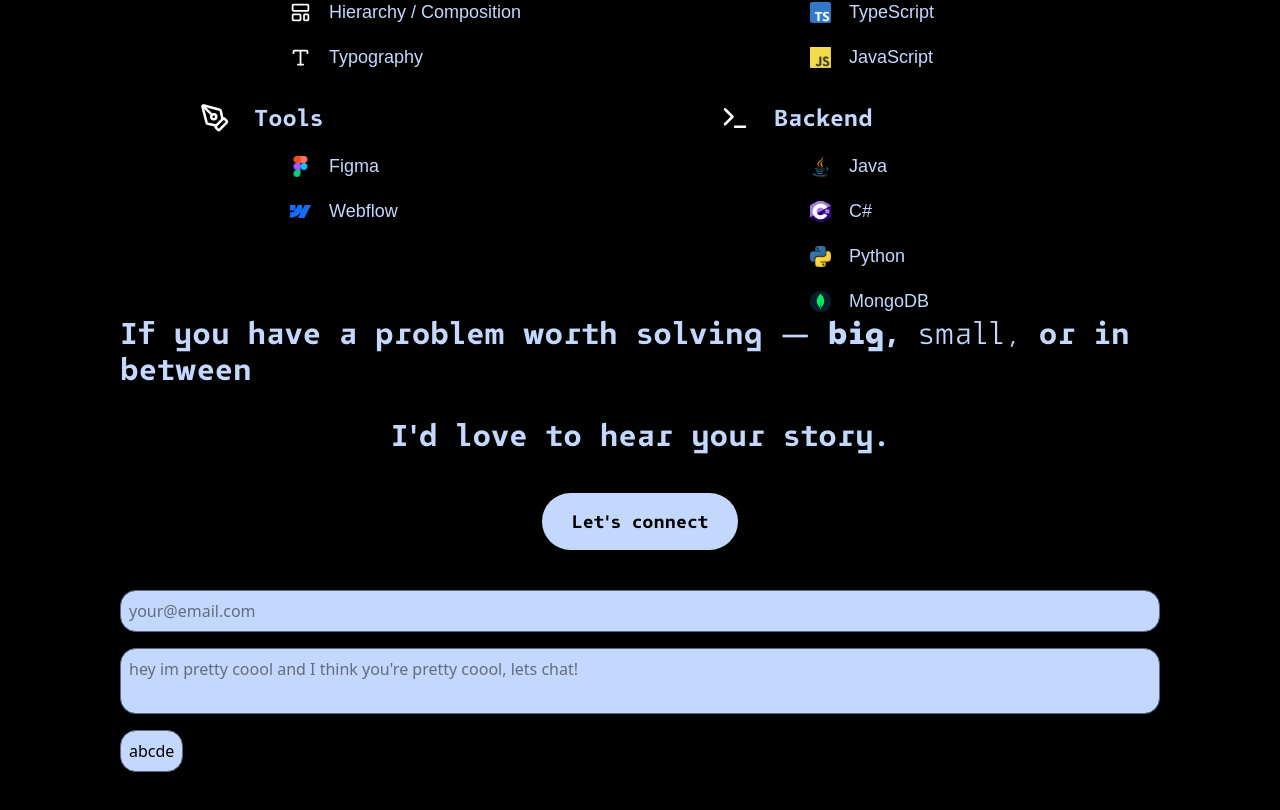
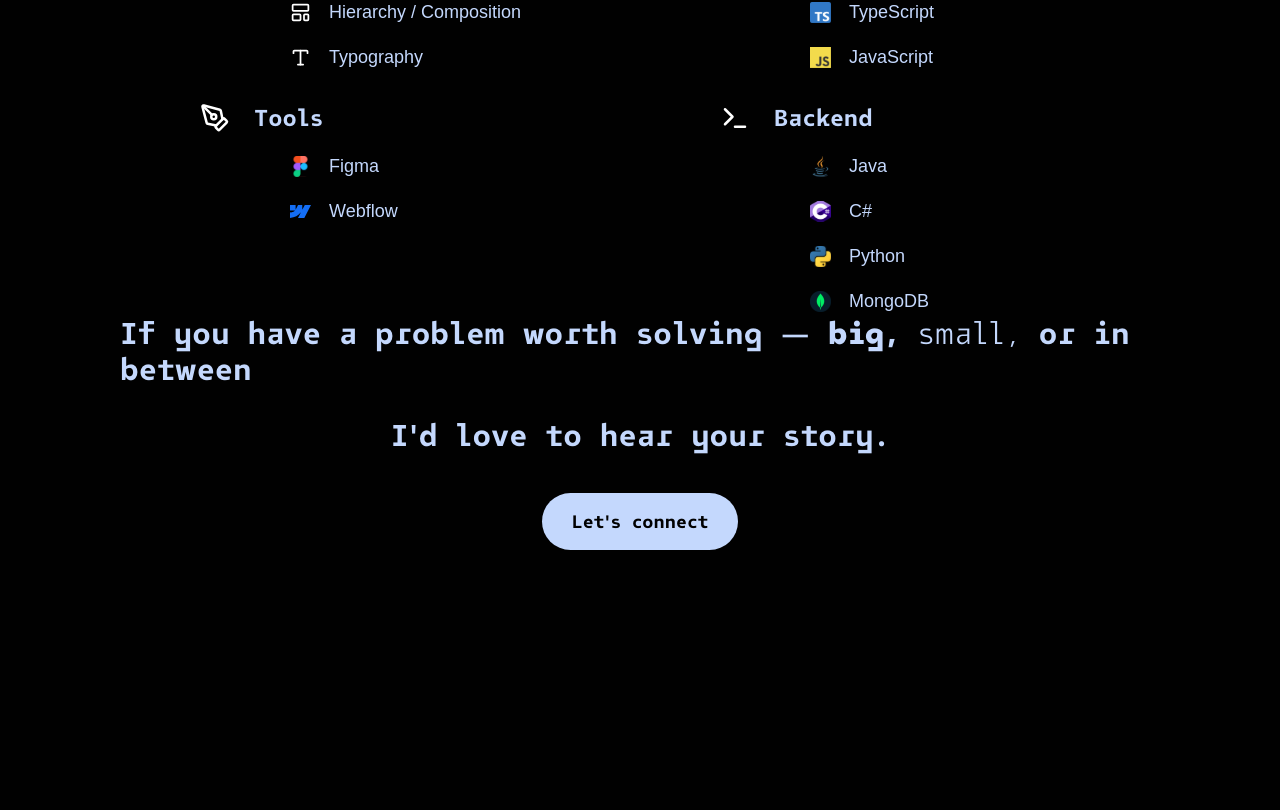
Before and after one commit to al3913/portfolio, a Next.js app: page / in a window 1280 px wide. Shown: the part 2095-2905 px from the top of the page. Built offline with nearby package versions, Linux system fonts and the light colour scheme; a web font is replaced by a local one.

Commit message:
move contactForm

```diff
--- a/src/components/ContactForm.tsx
+++ b/src/components/ContactForm.tsx
@@ -1,3 +1,5 @@
+'use client'
+
 import { useState, useRef } from 'react';
 
 export default function ContactForm() {
--- a/src/components/sections/FinalCTA.tsx
+++ b/src/components/sections/FinalCTA.tsx
@@ -3,7 +3,6 @@
 import { motion, useInView } from "framer-motion";
 import { useRef } from "react";
 import { fadeInUp, defaultTransition } from "@/lib/animations";
-import ContactForm from "@/components/ContactForm"
 
 export default function FinalCTA() {
   const ref = useRef(null);
@@ -39,7 +38,6 @@ export default function FinalCTA() {
           Let&apos;s connect
         </motion.button>
       </a>
-      <ContactForm />
     </motion.div>
   );
 }
```
